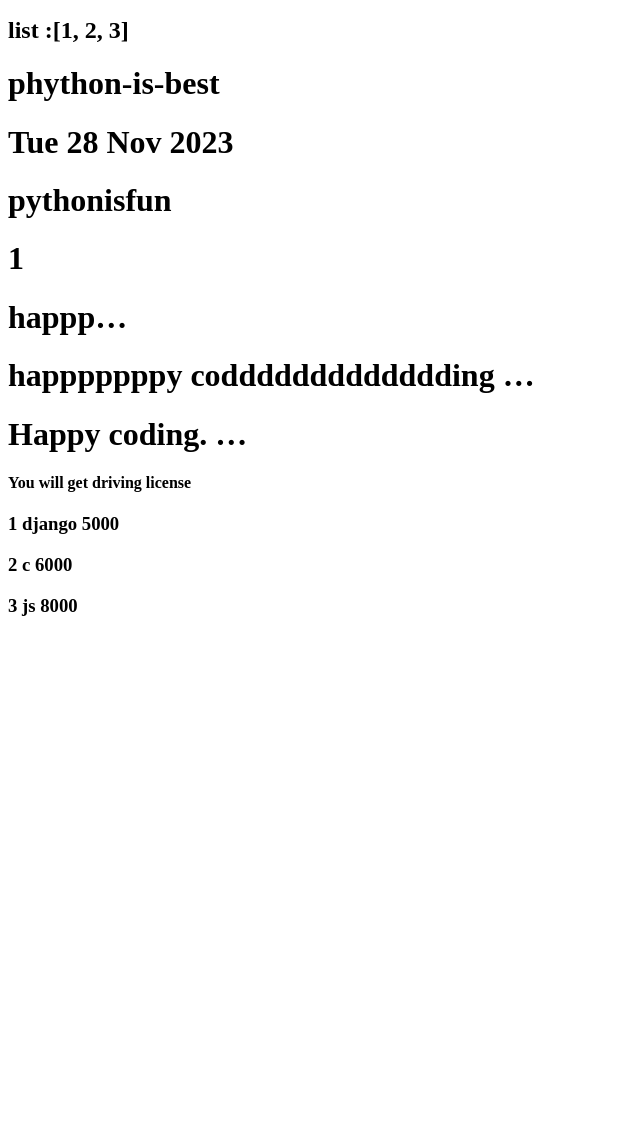
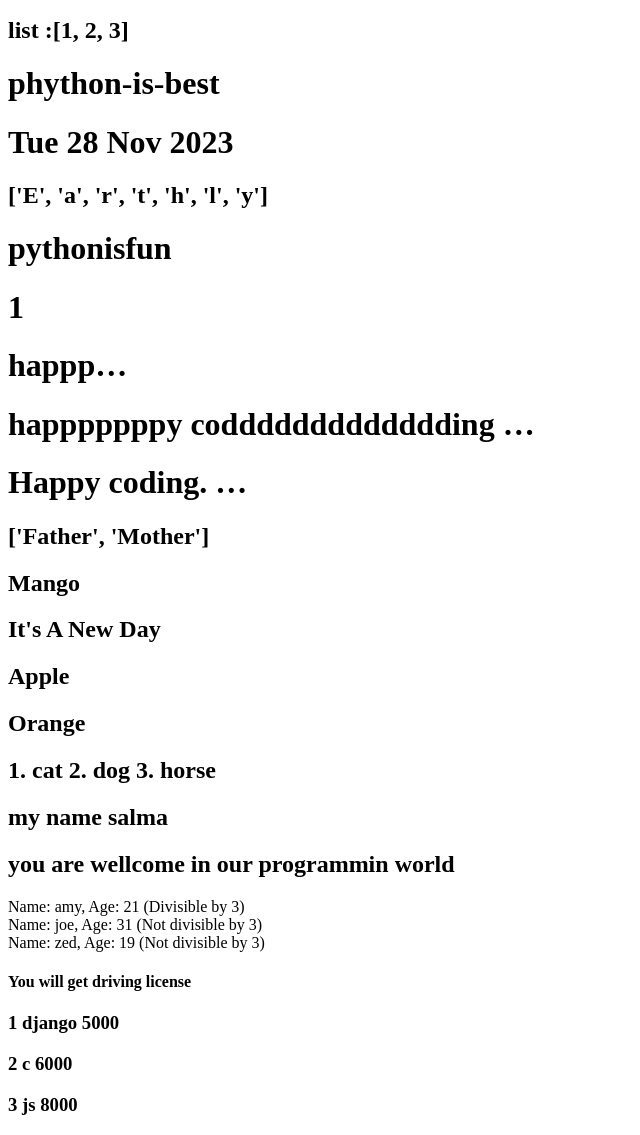
Before and after one commit to Salma93234/project_3, a Django app: page /first_app/ in a window 1280 px wide. Shown: the part 157-1292 px from the top of the page, without its empty margins (0-640 px from the left). Before the commit the page ends 773 px from the top, so only its background shows below. Run offline with Django 4.2, Linux system fonts and the light colour scheme.

Commit message:
second-commit

```diff
--- a/first_app/templates/home.html
+++ b/first_app/templates/home.html
@@ -11,14 +11,35 @@
     <h2>Age :{{age}}</h2>
     <h2>list :{{list}}</h2>
 
+
     <h1>{{lst | join:"-"}}</h1>
     <h1>{{birthday | date:"D d M Y"}}</h1>
-
+    <h2>{{ value5 | make_list }}</h2>
     <h1>{{"python is fun" | cut:" "}}</h1>
     <h1>{{val | length}}</h1>
     <h1>{{'happpppppy coding' | truncatechars:6}}</h1>
     <h1>{{'happpppppy coddddddddddddding nowwwwwwwwwwwwwwwww' | truncatewords:2}}</h1>
     <h1>{{'Happy coding. Python is fun.' | truncatewords:2}}</h1>
+    <h2>{{ some_list | slice:":2" }}</h2>
+    <h2>{{ value4 | random }}</h2>
+    <h2>{{ my_data2 | title }}</h2>
+   <h2>{{ value | first }}</h2>
+   <h2>{{ value | last }}</h2>
+   <h2>{{ my_data | linenumbers }}</h2>
+   <h2>{{ value3 | lower }}</h2>
+   <h2>{{ value2 | lower }}</h2>
+
+
+   {% for person in people %}
+   Name: {{ person.name }}, Age: {{ person.age }}
+   {% if person.age|divisibleby:"3" %}
+       (Divisible by 3)
+   {% else %}
+       (Not divisible by 3)
+   {% endif %}
+   <br>
+{% endfor %}
+
     {% comment %} conditional operator {% endcomment %}
 {% if age >= 20 %}
 <h4>You will get driving license</h4>
--- a/first_app/views.py
+++ b/first_app/views.py
@@ -1,7 +1,25 @@
 from django.shortcuts import render
 import datetime
 def home(request):
-    d={'author':'rahim','age':35,'list':[1,2,3],'lst':['phython','is','best'],'val':' ','birthday':datetime.datetime.now(),
+    d={'author':'rahim','age':35,'list':[1,2,3],'lst':['phython','is','best'],'val':' ',
+
+       'value':['Apple', 'Mango', 'Orange'] ,
+       'my_data' : "cat\ndog\nhorse",
+        'value3':'MY NAME SALMA',
+        'value2':'you are wellcome in our programmin world',
+        'value4':['Banana', 'Mango', 'Orange'],
+         'some_list':['Father', 'Mother', 'Child'],
+        'my_data2' : "It's a new day",
+
+         'people' : [
+        {'name': 'amy', 'age': 21},
+        {'name': 'joe', 'age': 31},
+        {'name': 'zed', 'age': 19},
+    ],
+
+
+        'value5':'Earthly',
+       'birthday':datetime.datetime.now(),
        'courses':[
         {
             'id':1,
```
